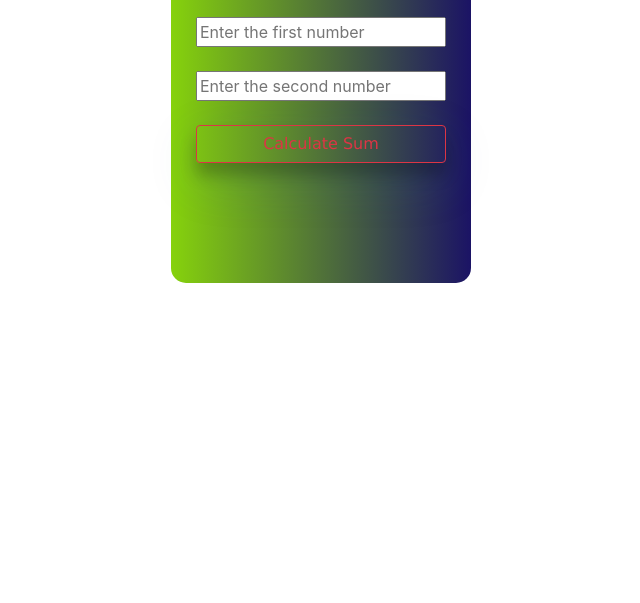
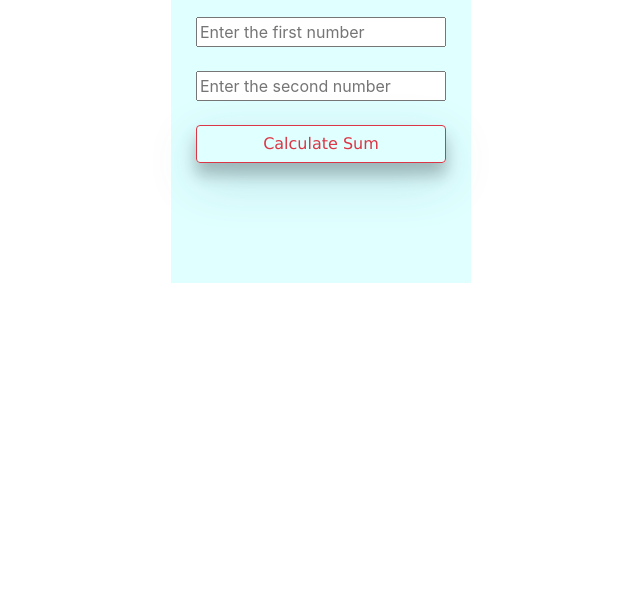
Before and after one commit to Asiyaah/js_02, a plain HTML site: page index.html in a window 1280 px wide. Shown: the part 197-800 px from the top of the page, without its empty margins (319-959 px from the left). Drawn offline with nearby package versions, Linux system fonts and the light colour scheme.

Commit message:
Update index.html

```diff
--- a/index.html
+++ b/index.html
@@ -13,13 +13,13 @@
         .board{
             width: 300px;
             height:400px;
-            background: linear-gradient(to right, #86d20c, #1b1365);
+            background-color:lightcyan;
             display: flex;
             flex-direction: column;
             margin: auto;
             margin-top: auto;
             padding: 25px;
-            border-radius: 15px;
+
         }
         button{
             box-shadow: 0 12px 16px 0 rgba(0,0,0,0.24), 0 17px 50px 0 rgba(39, 99, 126, 0.19);
```
